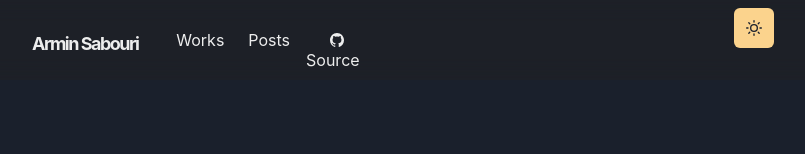
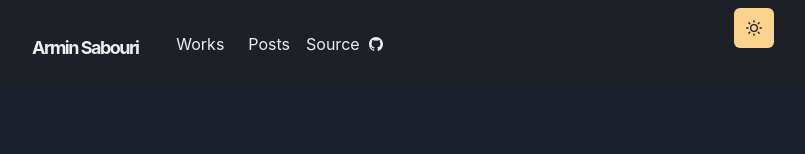
Before and after one commit to arminsabouri/armins88.github.io, a Next.js app: page / in a window 1280 px wide. Shown: the top 154 px of the page, without its empty margins (242-1047 px from the left). Built offline with nearby package versions, Linux system fonts and the light colour scheme.

Commit message:
Link to gensis block wiki

```diff
--- a/components/hexMatrix.js
+++ b/components/hexMatrix.js
@@ -141,7 +141,12 @@ const Hexdump = () => {
   return (
     <Stack w="100%" p="50px" spacing={0} mt="50px">
       {genesisHexDump.map((hexLine, i) => (
-        <Flex color={rowColor(i)} key={i} fontWeight="900">
+        <a
+          href="https://en.bitcoin.it/wiki/Genesis_block"
+          target="_blank"
+          key={i}
+        >
+          <Flex color={rowColor(i)} fontWeight="900">
             <Text w="20%">
               <code>{hexLine[0]}</code>
             </Text>
@@ -155,6 +160,7 @@ const Hexdump = () => {
               <code>{hexLine[3]}</code>
             </Text>
           </Flex>
+        </a>
       ))}
     </Stack>
   )
--- a/components/navbar.js
+++ b/components/navbar.js
@@ -89,8 +89,10 @@ export default function (props) {
             style={{ gap: 4 }}
             pl={2}
           >
-            <IoLogoGithub />
-            Source
+            <Center>
+              <Text pr={2}>Source</Text>
+              <IoLogoGithub />
+            </Center>
           </NavLink>
         </Stack>
 
```
Lines whose indentation alone changed are shown as unchanged.
